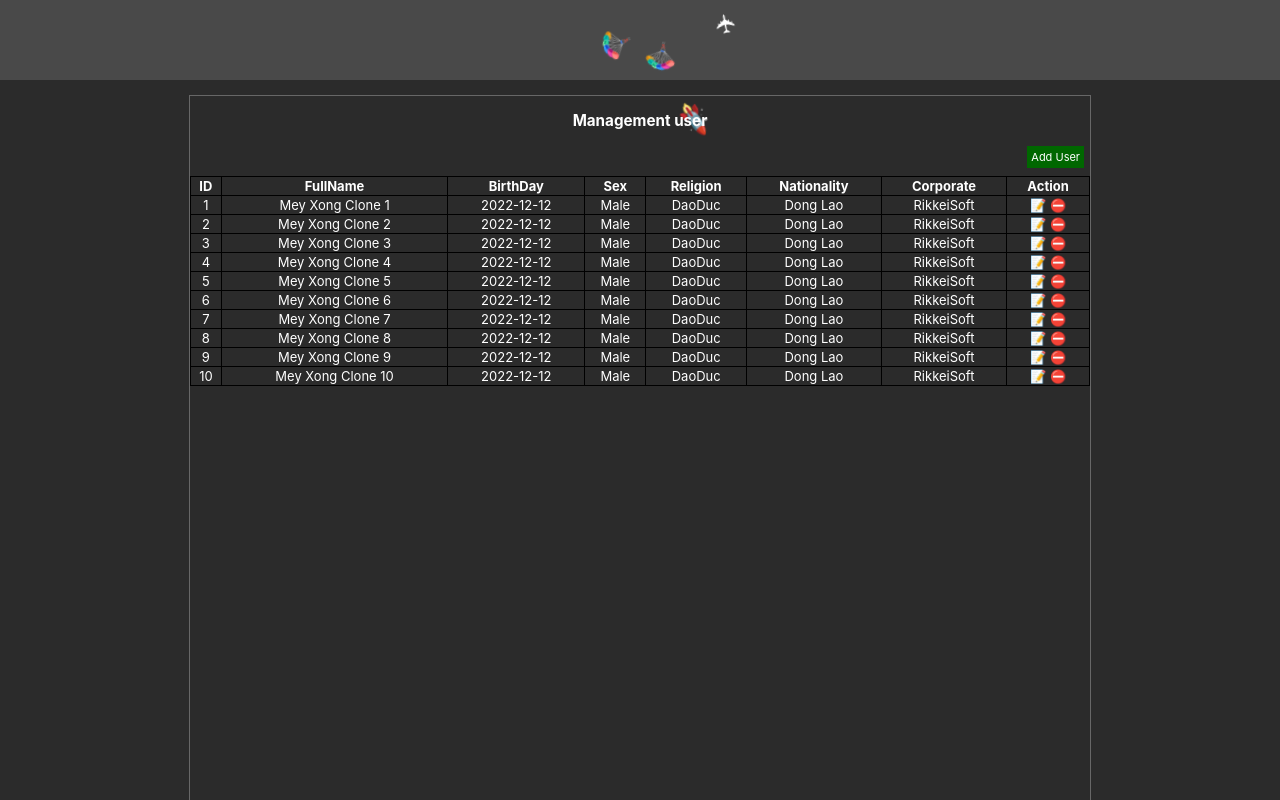
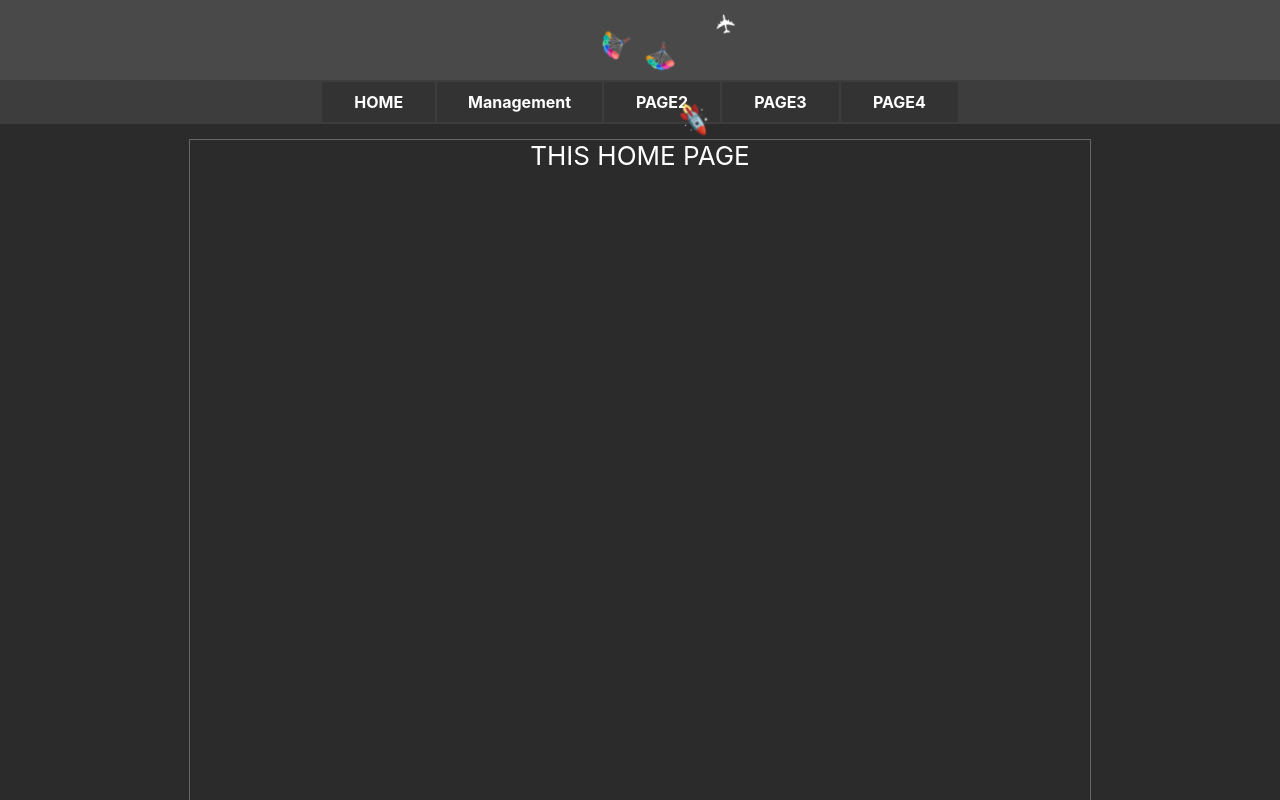
Before and after one commit to truongquangnhan/reactbasic, a React (Create React App) app: page / in a window 1280 px wide. Shown: the top 800 px of the page. Built offline with nearby package versions, Linux system fonts and the light colour scheme.

Commit message:
handle router

```diff
--- a/package.json
+++ b/package.json
@@ -8,6 +8,7 @@
     "@testing-library/user-event": "^13.5.0",
     "react": "^17.0.2",
     "react-dom": "^17.0.2",
+    "react-router-dom": "^5.3.0",
     "react-scripts": "5.0.1",
     "sass": "^1.55.0",
     "web-vitals": "^2.1.4"
--- a/src/components/user/UserFormComponent.js
+++ b/src/components/class-component/input/AddUserComponent.js
@@ -1,9 +1,9 @@
 import React from "react";
-import UserModel from "../../models/UserModel";
+import UserModel from "../../../models/UserModel";
 
-class UserFormComponent extends React.Component {
+class AddUserComponent extends React.Component {
     state = {
-        userModel: this.props.userModel[0],
+        userModel: new UserModel("", "", "", "", "", "", "", ""),
         currentUserModel: new UserModel(),
         isSelectUserFlg: false,
         showFlg: false,
@@ -31,7 +31,6 @@ class UserFormComponent extends React.Component {
 
     handleOnChangeUserModel = (event) => {
         let userModelCurrent = this.state.userModel;
-        if (event) {
         if (event.target.name === "firstName") {
             userModelCurrent.firstName = event.target.value;
         } else if (event.target.name === "lastName") {
@@ -47,32 +46,43 @@ class UserFormComponent extends React.Component {
         } else if (event.target.name === "corporate") {
             userModelCurrent.corporate = event.target.value;
         }
-        }
         this.setState({
             userModel: userModelCurrent
         })
     }
 
+    getRandomInt = (max) => {
+        return Math.floor(Math.random() * max);
+    }
+
     handleOnSubmit = (event) => {
         // unloadPage
         event.preventDefault();
-        const user = this.state.userModel;
-        this.props.handleOnClickUpdateUserModel(user);
+        let user = this.state.userModel;
+        user = user.setId(this.getRandomInt(1000));
+        this.props.handleOnClickAddUserModel(user);
         this.setState({
             name: "",
             description: "",
             old: "",
-            corporation: ""
+            corporation: "",
         });
         this.handleOnClickHideForm()
     }
+
+    handleCloneUserModelData = (event) => {
+        event.preventDefault();
+        this.setState({
+            userModel: {...UserModel.cloneUserModel()}
+        })
+    };
 
     handleOnClickHideForm = (event) => {
         if (event) {
             event.preventDefault();
         }
 
-        this.props.handleOnClickShowFormDetail()
+        this.props.handleOnClickShowForm()
     };
 
     render() {
@@ -83,12 +93,8 @@ class UserFormComponent extends React.Component {
                     <tbody className={"boder-table-1px-solid"}>
                     <tr>
                         <td>First Name:</td>
-                        <td><>
-
-                            <input type="text" name={"firstName"} value={this.state.userModel.firstName}
-                                   onChange={this.handleOnChangeUserModel}/>
-                        </>
-                        </td>
+                        <td><input type="text" name={"firstName"} value={this.state.userModel.firstName}
+                                   onChange={this.handleOnChangeUserModel}/></td>
                     </tr>
                     <tr>
                         <td>Last Name:</td>
@@ -102,8 +108,10 @@ class UserFormComponent extends React.Component {
                     </tr>
                     <tr>
                         <td>Sex:</td>
-                        <td><input type="text" name={"sex"} value={this.state.userModel.sex}
-                                   onChange={this.handleOnChangeUserModel}/></td>
+                        <td>
+                            <input type="text" name={"sex"} value={this.state.userModel.sex}
+                                   onChange={this.handleOnChangeUserModel}/>
+                        </td>
                     </tr>
                     <tr>
                         <td>Religion:</td>
@@ -126,6 +134,9 @@ class UserFormComponent extends React.Component {
                                    onClick={this.handleOnClickHideForm}/>
                             <input type="submit" className={"btn btn-default-right"} value={"Submit"}
                                    onClick={this.handleOnSubmit}/>
+                            <input type="submit" className={"btn btn-default-right"} value={"Clone data"}
+                                   onClick={this.handleCloneUserModelData}/>
+
                         </td>
                     </tr>
                     </tbody>
@@ -135,4 +146,4 @@ class UserFormComponent extends React.Component {
     }
 }
 
-export default UserFormComponent;
+export default AddUserComponent;
--- /dev/null
+++ b/src/components/function-component/nav/Navication.js
@@ -0,0 +1,25 @@
+import React from "react";
+import {
+    NavLink
+} from "react-router-dom";
+
+export const Navication = () => {
+
+    return (<>
+        <nav>
+            <div className="nav">
+                <table>
+                    <thead>
+                    <tr>
+                        <th><NavLink to="/" activeClassName={"active-nav"} exact={true}>HOME</NavLink></th>
+                        <th><NavLink to="/users" activeClassName={"active"}>Management</NavLink></th>
+                        <th><NavLink to={"/page2"} activeClassName={"active-nav"}>PAGE2</NavLink></th>
+                        <th><NavLink to={"/page3"} activeClassName={"active-nav"}>PAGE3</NavLink></th>
+                        <th><NavLink to={"/page4"} activeClassName={"active-nav"}>PAGE4</NavLink></th>
+                    </tr>
+                    </thead>
+                </table>
+            </div>
+        </nav>
+    </>);
+}
--- a/src/styles/global.scss
+++ b/src/styles/global.scss
@@ -53,7 +53,10 @@ code {
 
 .header-menu {
   width: 100%;
-  background-color: #858585;
+  max-height: 50px;
+  align-content: center;
+  align-items: center;
+  background-color: #3d3d3d;
 }
 
 .boder-table-1px-solid tr td {
@@ -121,3 +124,29 @@ code {
   padding: 4px;
   margin-bottom: 1px;
 }
+.nav table{
+  width: 50%;
+  margin-left: 25%;
+}
+.nav table tr{
+  width: 50vh;
+}
+.nav table tr th{
+  width: 100vh;
+  font-size: 2vh;
+  background-color: #333333;
+  margin-right: 10px;
+  margin-left: 100px;
+  padding: 10px;
+
+}
+.nav table tr th a{
+  color: #fff;
+  text-decoration: #61dafb;
+}
+.nav table tr th:hover{
+  background-color: #797979;
+}
+.active-nav {
+  color: #bd4646;
+}
--- a/src/views/App.js
+++ b/src/views/App.js
@@ -1,19 +1,18 @@
 import './App.scss';
 import ManagementUserList from "./ManagementUserList";
+import {Navication} from "../components/function-component/nav/Navication";
+import React from "react";
+import {
+    BrowserRouter as Router,
+    Switch,
+    Route
+} from "react-router-dom";
+import {Home, Page2, Page3, Page4} from "./Home";
 
-/**
- * 1. Class component
- * 2. Function component: function| arrow
- * 2.1 function: function App (){}
- *
- * 2.2 arrow const App = () =>{}
- *
- *
- *
- */
 function App() {
     return (
         <div className="App">
+            <Router>
                 {/*HEADER*/}
                 <div className="App-header">
                     {/*LOGO*/}
@@ -27,21 +26,35 @@ function App() {
                         ✈
                     </div>
                     {/*HEADER-MENU*/}
-                <div className={"header-menu"}></div>
+                    <div className={"header-menu"}>
+                        <Navication/>
+                    </div>
                 </div>
                 {/*BODY*/}
                 <div className={"App-body"}>
-                {/*BODY-MENU*/}
-                <div></div>
-                {/*BODY-CONTENT*/}
-                <div>
+                    <Switch>
+                        <Route path="/" exact>
+                            <Home/>
+                        </Route>
+                        <Route path="/users">
                             <ManagementUserList/>
-                </div>
+                        </Route>
+                        <Route path="/page2">
+                            <Page2/>
+                        </Route>
+                        <Route path="/page3">
+                            <Page3/>
+                        </Route>
+                        <Route path="/page4">
+                            <Page4/>
+                        </Route>
+                    </Switch>
                 </div>
                 {/*FOOTER*/}
                 <div className={"App-footer"}>
                     FOOTER
                 </div>
+            </Router>
         </div>
     );
 }
--- /dev/null
+++ b/src/views/Home.js
@@ -0,0 +1,32 @@
+import React from "react";
+
+export const Home = () => {
+    return (<>
+        <div className={"management-user"}>
+            THIS HOME PAGE
+        </div>
+    </>);
+}
+export const Page2 = () => {
+    return (<>
+        <div className={"management-user"}>
+            THIS HOME PAGE2
+        </div>
+    </>);
+}
+
+export const Page3 = () => {
+    return (<>
+        <div className={"management-user"}>
+            THIS HOME PAGE3
+        </div>
+    </>);
+}
+
+export const Page4 = () => {
+    return (<>
+        <div className={"management-user"}>
+            THIS HOME PAGE4
+        </div>
+    </>);
+}
```
Also changed, not shown: src/components/class-component/user/UserFormComponent.js (renamed from src/components/input/AddUserComponent.js, +18 -29 lines), src/views/ManagementUserList.js (+4 -4 lines), src/components/class-component/buttons/keep-folder.txt (added), src/components/class-component/tables/UserTableComponent.js (renamed from src/components/tables/UserTableComponent.js), 2 other files (tests, documents, lock files or other folders). Lines whose indentation alone changed are shown as unchanged.
